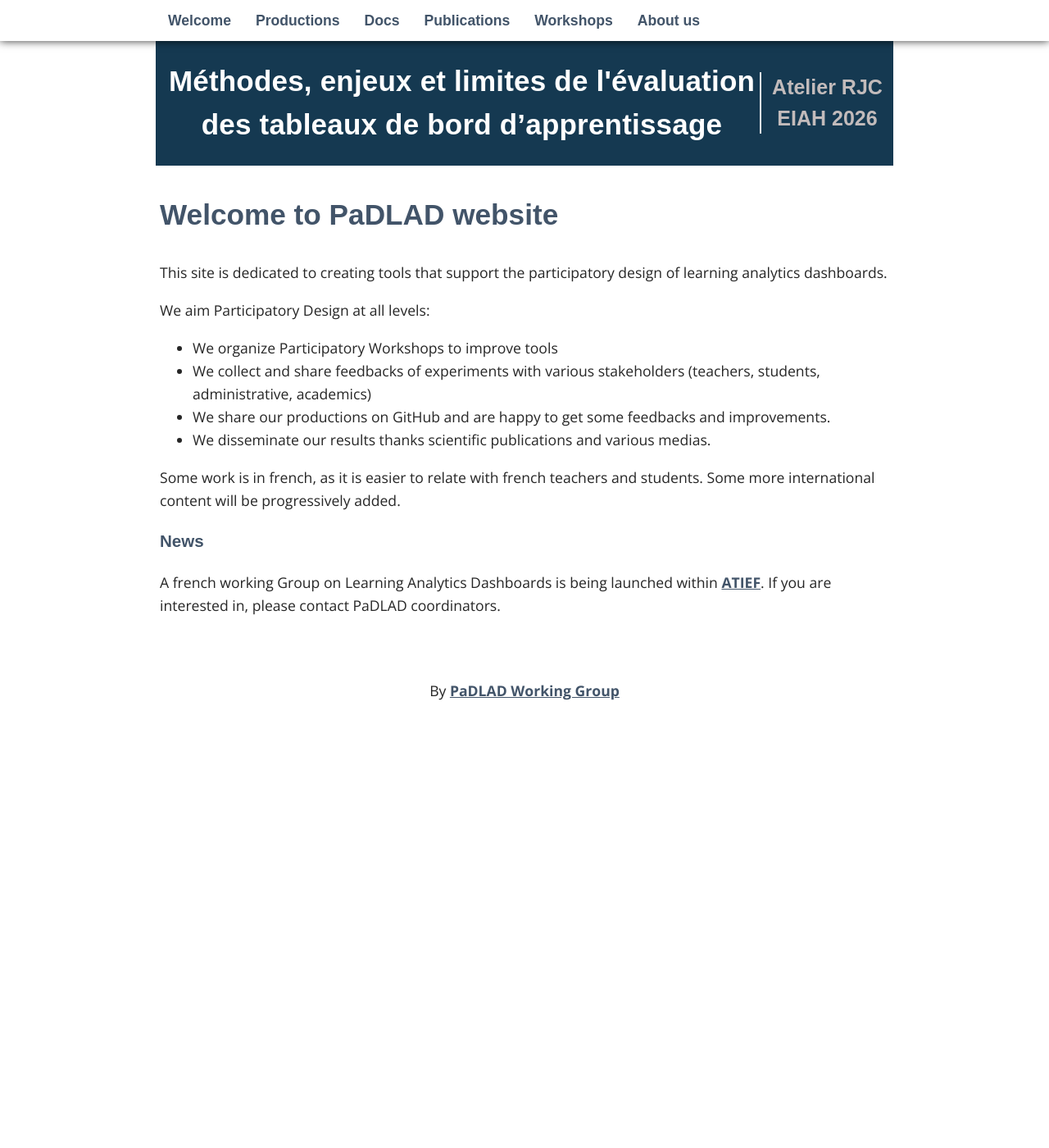
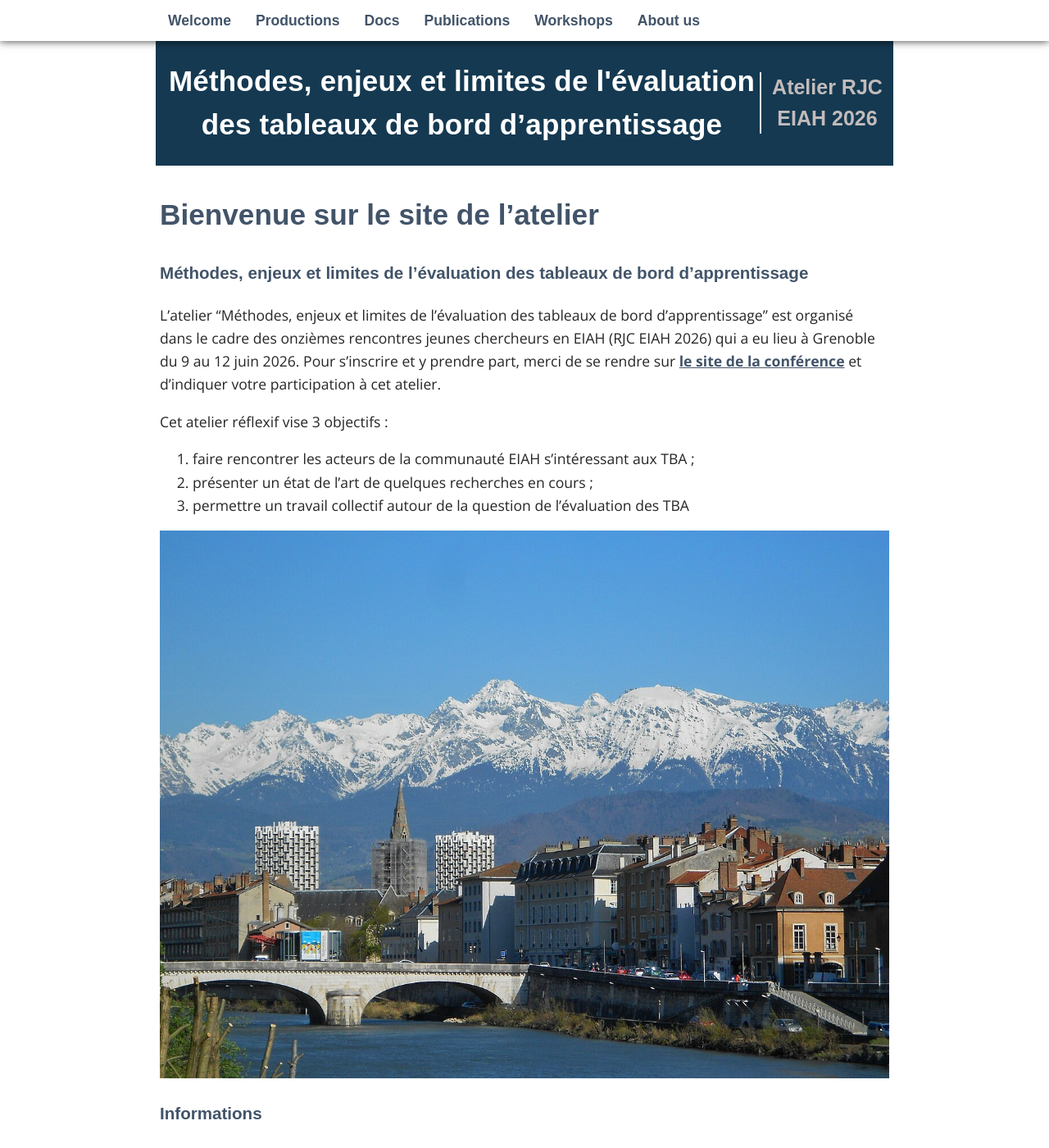
Before and after one commit to padlad/RJC-EIAH2026, a Jekyll site: the page built from _pages/01_accueil.md, in a window 1280 px wide and 1400 px high. Shown: the whole window at 82% size. Built offline with Jekyll 4.4.1, drawn with Linux system fonts in a browser that asks for light colours; some web fonts are replaced; some of the changed text lies outside the part shown.

Commit message:
Revise homepage content and title
Updated the content and title of the homepage to reflect the workshop details and objectives.

```diff
--- a/_pages/01_accueil.md
+++ b/_pages/01_accueil.md
@@ -1,20 +1,22 @@
 ---
 layout: page
-title: Welcome
+title: Accueil
 permalink: /
 ---
 
 
-## Welcome to PaDLAD website
-This site is dedicated to creating tools that support the participatory design of learning analytics dashboards.
+## Bienvenue sur le site de l'atelier
+### Méthodes, enjeux et limites de l'évaluation des tableaux de bord d’apprentissage
 
-We aim Participatory Design at all levels:
-* We organize Participatory Workshops to improve tools
-* We collect and share feedbacks of experiments with various stakeholders (teachers, students, administrative, academics)
-* We share our productions on GitHub and are happy to get some feedbacks and improvements.
-* We disseminate our results thanks scientific publications and various medias.
+L'atelier "Méthodes, enjeux et limites de l'évaluation des tableaux de bord d’apprentissage" est organisé dans le cadre des onzièmes rencontres jeunes chercheurs en EIAH (RJC EIAH 2026) qui a eu lieu à Grenoble du 9 au 12 juin 2026. Pour s'inscrire et y prendre part, merci de se rendre sur [le site de la conférence](https://rjc-eiah2026.sciencesconf.org/resource/page/id/16) et d'indiquer votre participation à cet atelier.
 
-Some work is in french, as it is easier to relate with french teachers and students. Some more international content will be progressively added.
+Cet atelier réflexif vise 3 objectifs :
+ 1. faire rencontrer les acteurs de la communauté EIAH s’intéressant aux TBA ;
+ 2. présenter un état de l’art de quelques recherches en cours ;
+ 3. permettre un travail collectif autour de la question de l’évaluation des TBA
 
-### News
-A french working Group on Learning Analytics Dashboards is being launched within [ATIEF](http://www.atief.fr/content/gt-tba). If you are interested in, please contact PaDLAD coordinators.
+![Grenoble](/assets/Grenoble_City.jpg)
+
+### Informations
+
+Cet atelier est proposé par [le groupe de travail sur les TBA de l'ATIEF](https://www.atief.fr/content/gt-tba)
```
